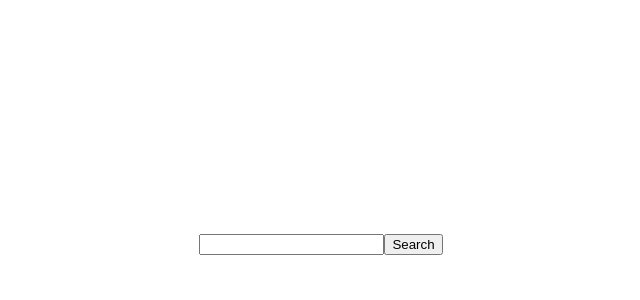
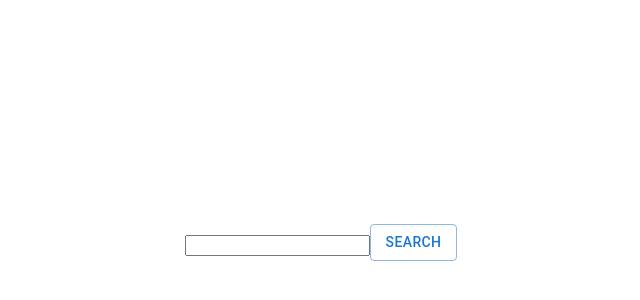
Before and after one commit to bvasko/weather-dash, a React (Create React App) app: page / in a window 1280 px wide. Shown: the part 20-320 px from the top of the page, without its empty margins (319-959 px from the left). Built offline with nearby package versions, Linux system fonts and the light colour scheme.

Commit message:
install mui

```diff
--- a/package.json
+++ b/package.json
@@ -3,6 +3,8 @@
   "version": "0.1.0",
   "private": true,
   "dependencies": {
+    "@emotion/react": "^11.7.1",
+    "@emotion/styled": "^11.6.0",
     "@mui/material": "^5.2.4",
     "@testing-library/jest-dom": "^5.16.1",
     "@testing-library/react": "^12.1.2",
--- a/src/App.js
+++ b/src/App.js
@@ -21,10 +21,10 @@ function App() {
     <div className="App">
       <header className="App-header">
         <h1>Weather Dashboard</h1>
-        <div class="container">
+        <div className="container">
           <SearchBar />
           <CurrentTemp data={testData} />
-          {testData.map((obj) => <ForecastCard data={obj} />)}
+          {testData.map((obj, i) => <ForecastCard data={obj} i={i} />)}
         </div>
       </header>
     </div>
--- a/src/components/ForecastCard.js
+++ b/src/components/ForecastCard.js
@@ -1,11 +1,11 @@
-export const ForecastCard = (data) => {
+export const ForecastCard = (data, i) => {
   console.log(data)
   return (
     <div>
       <h4>Date</h4>
       <img src="" />
       <ul>
-        <li>Temp: {data.date}</li>
+        <li key={i}>Temp: {data.date}</li>
         <li>Wind:</li>
       </ul>
     </div>
--- a/src/components/SearchBar.js
+++ b/src/components/SearchBar.js
@@ -1,10 +1,11 @@
+import Button from '@mui/material/Button';
+
 export const SearchBar = () => {
   return (
     <div>
       <h2>Search for a City:</h2>
       <input />
-      <button>Search</button>
+      <Button variant="outlined">Search</Button>
     </div>
-
   )
 }
```
Also changed, not shown: 1 other file (tests, documents, lock files or other folders).
